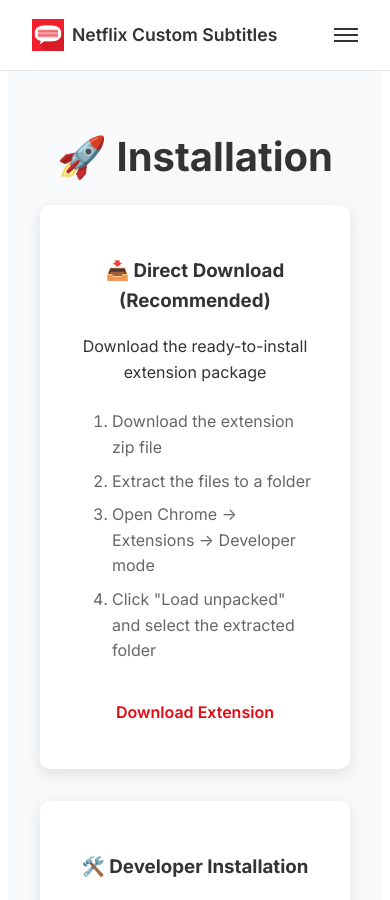
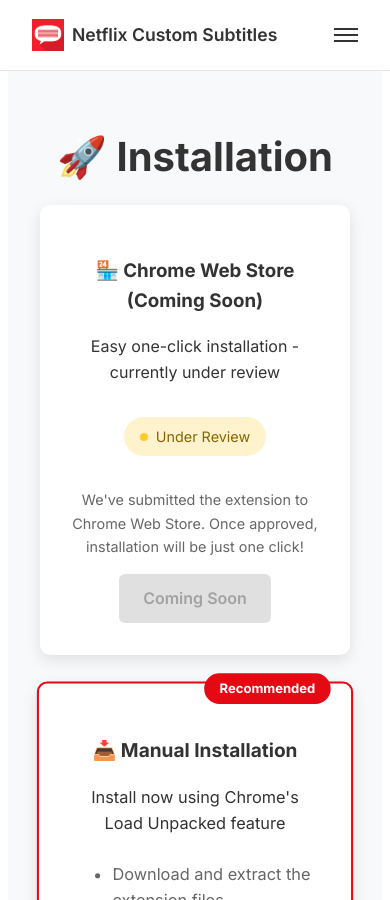
Before and after one commit to spectatora/netflix_subtitles_extension, a Jekyll site: the page built from docs/index.html, in a window 390 px wide and 900 px high, scrolled down 4044 px. Built offline with Jekyll 4.4.1, drawn with Linux system fonts in a browser that asks for light colours; some of the changed text lies outside the part shown.

Commit message:
✨ Add installation guide page and update website to show Chrome Store status

```diff
--- a/docs/_includes/footer.html
+++ b/docs/_includes/footer.html
@@ -16,7 +16,7 @@
       <div class="footer-section">
         <h4>Quick Links</h4>
         <ul class="footer-links">
-          <li><a href="#installation">Installation</a></li>
+          <li><a href="{{ site.baseurl }}/installation-guide/">Installation Guide</a></li>
           <li><a href="https://github.com/spectatora/netflix_subtitles_extension/tree/master/extension" target="_blank">Extension Code</a></li>
           <li><a href="{{ site.baseurl }}/keyboard-shortcuts/">Keyboard Shortcuts</a></li>
           <li><a href="https://github.com/spectatora/netflix_subtitles_extension/issues" target="_blank">Report Issue</a></li>
--- a/docs/_includes/navigation.html
+++ b/docs/_includes/navigation.html
@@ -18,7 +18,7 @@
         </svg>
         GitHub
       </a>
-      <a href="https://github.com/spectatora/netflix_subtitles_extension/releases/download/v1.0/netflix-subtitles-extension.zip" class="nav-link nav-cta">Download Extension</a>
+      <a href="{{ site.baseurl }}/installation-guide/" class="nav-link nav-cta">Install Extension</a>
     </div>
 
     <div class="nav-toggle" id="nav-toggle">
--- a/docs/assets/css/main.css
+++ b/docs/assets/css/main.css
@@ -237,6 +237,78 @@
   border-radius: 10px;
   box-shadow: 0 5px 15px rgba(0,0,0,0.1);
   text-align: center;
+  position: relative;
+}
+
+.install-card.recommended {
+  border: 2px solid #e50914;
+  transform: scale(1.02);
+}
+
+.recommended-badge {
+  position: absolute;
+  top: -10px;
+  right: 20px;
+  background: #e50914;
+  color: white;
+  padding: 5px 15px;
+  border-radius: 15px;
+  font-size: 0.8rem;
+  font-weight: bold;
+}
+
+.status-badge {
+  display: inline-flex;
+  align-items: center;
+  gap: 0.5rem;
+  background: #fff3cd;
+  color: #856404;
+  padding: 0.5rem 1rem;
+  border-radius: 20px;
+  font-size: 0.9rem;
+  margin: 1rem 0;
+}
+
+.status-dot {
+  width: 8px;
+  height: 8px;
+  border-radius: 50%;
+  display: inline-block;
+}
+
+.status-dot.pending {
+  background: #ffc107;
+  animation: pulse 2s infinite;
+}
+
+@keyframes pulse {
+  0% { opacity: 1; }
+  50% { opacity: 0.5; }
+  100% { opacity: 1; }
+}
+
+.store-note {
+  font-size: 0.9rem;
+  color: #666;
+  margin: 1rem 0;
+}
+
+.quick-note {
+  font-size: 0.8rem;
+  color: #666;
+  margin-top: 0.5rem;
+}
+
+.btn-disabled {
+  background: #ccc;
+  color: #666;
+  cursor: not-allowed;
+  opacity: 0.6;
+}
+
+.btn-disabled:hover {
+  background: #ccc;
+  transform: none;
 }
 
 .install-steps {
--- a/docs/index.html
+++ b/docs/index.html
@@ -132,27 +132,28 @@
 
     <div class="install-options">
       <div class="install-card">
-        <h3>📥 Direct Download (Recommended)</h3>
-        <p>Download the ready-to-install extension package</p>
-        <ol class="install-steps">
-          <li>Download the extension zip file</li>
-          <li>Extract the files to a folder</li>
-          <li>Open Chrome → Extensions → Developer mode</li>
-          <li>Click "Load unpacked" and select the extracted folder</li>
-        </ol>
-        <a href="https://github.com/spectatora/netflix_subtitles_extension/raw/master/extension/netflix-subtitles-extension.zip" class="btn btn-primary">Download Extension</a>
+        <h3>🏪 Chrome Web Store (Coming Soon)</h3>
+        <p>Easy one-click installation - currently under review</p>
+        <div class="status-badge">
+          <span class="status-dot pending"></span>
+          Under Review
+        </div>
+        <p class="store-note">We've submitted the extension to Chrome Web Store. Once approved, installation will be just one click!</p>
+        <a href="#" class="btn btn-disabled" disabled>Coming Soon</a>
       </div>
 
-      <div class="install-card">
-        <h3>🛠️ Developer Installation</h3>
-        <p>Clone the repository for development and contribution</p>
-        <ol class="install-steps">
-          <li>Clone the GitHub repository</li>
-          <li>Navigate to the extension/ folder</li>
-          <li>Open Chrome → Extensions → Developer mode</li>
-          <li>Click "Load unpacked" and select extension/ folder</li>
-        </ol>
-        <a href="https://github.com/spectatora/netflix_subtitles_extension" class="btn btn-secondary">View on GitHub</a>
+      <div class="install-card recommended">
+        <div class="recommended-badge">Recommended</div>
+        <h3>📥 Manual Installation</h3>
+        <p>Install now using Chrome's Load Unpacked feature</p>
+        <ul class="install-steps">
+          <li>Download and extract the extension files</li>
+          <li>Enable Developer mode in Chrome</li>
+          <li>Load the extension folder</li>
+          <li>Start using on Netflix immediately!</li>
+        </ul>
+        <a href="{{ site.baseurl }}/installation-guide/" class="btn btn-primary">Installation Guide</a>
+        <p class="quick-note">Takes 2-3 minutes • No technical knowledge required</p>
       </div>
     </div>
   </div>
@@ -238,7 +239,7 @@
     <h2>Ready to Transform Your Netflix Experience?</h2>
     <p>Join thousands of users who have enhanced their viewing experience</p>
     <div class="cta-actions">
-      <a href="https://github.com/spectatora/netflix_subtitles_extension/raw/master/extension/netflix-subtitles-extension.zip" class="btn btn-primary btn-large">Download Extension</a>
+      <a href="{{ site.baseurl }}/installation-guide/" class="btn btn-primary btn-large">Install Extension</a>
       <a href="https://github.com/spectatora/netflix_subtitles_extension" class="btn btn-secondary">Star on GitHub</a>
     </div>
   </div>
```
Also changed, not shown: docs/installation-guide.md (added, +407 -0 lines).
